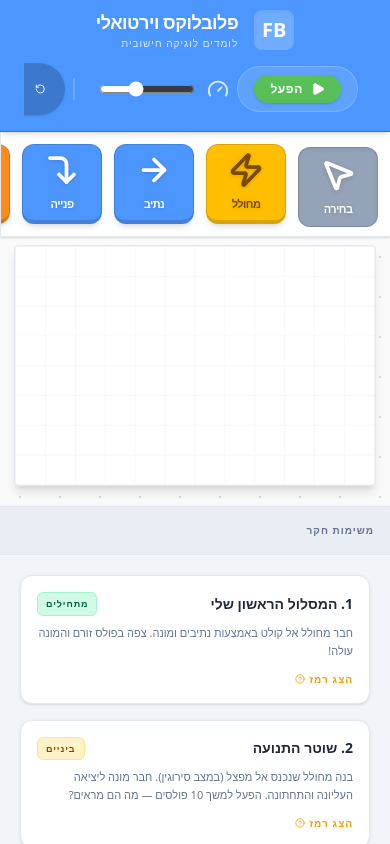
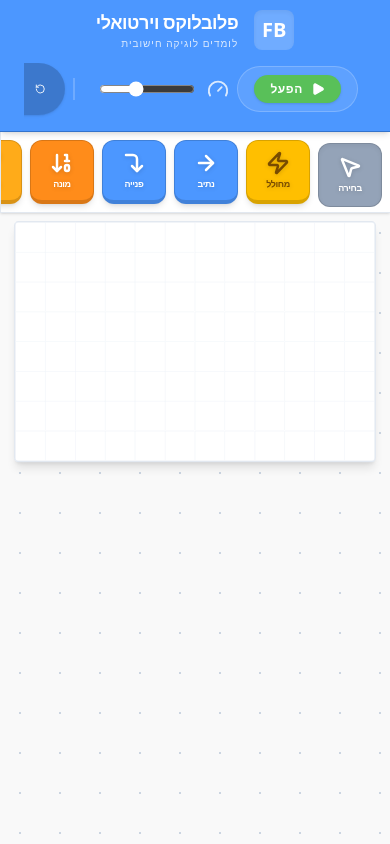
Before and after one commit to moshe1ch-kidi/FlowBlock, a React (Vite) app: page / in a window 390 px wide. Built offline with nearby package versions, Linux system fonts and the light colour scheme.

Commit message:
Update App.tsx

```diff
--- a/src/App.tsx
+++ b/src/App.tsx
@@ -20,6 +20,7 @@ export default function App() {
   const [selectedTool, setSelectedTool] = useState<string>('cursor');
   const [selectedCell, setSelectedCell] = useState<string | null>(null);
   const [showHelp, setShowHelp] = useState(false);
+  const [showMobileRightSidebar, setShowMobileRightSidebar] = useState(false);
   const [dragSource, setDragSource] = useState<string | null>(null);
   const [dragTarget, setDragTarget] = useState<string | null>(null);
 
@@ -259,6 +260,8 @@ export default function App() {
           </button>
           <input type="file" ref={fileInputRef} onChange={loadFromFile} accept=".json" className="hidden" />
 
+          <button onClick={() => setShowMobileRightSidebar(true)} className="lg:hidden shrink-0 flex items-center gap-1.5 text-xs tracking-widest text-white hover:bg-slate-700 bg-slate-800 font-bold ml-2 px-5 py-2.5 rounded-full shadow-sm transition-colors"><Gauge size={18} /> {selectedCell && blocks[selectedCell] ? 'מאפייני בלוק' : 'משימות חקר'}</button>
+
           <button onClick={() => setShowHelp(true)} className="shrink-0 flex items-center gap-1.5 text-xs tracking-widest text-[#3373CC] hover:bg-blue-50 bg-white font-bold ml-2 px-5 py-2.5 rounded-full shadow-sm transition-colors"><Book size={18} /> מדריך רכיבים</button>
         </div>
       </header>
@@ -269,7 +272,7 @@ export default function App() {
           <div className="p-4 border-b border-slate-100 bg-slate-50 hidden lg:block">
             <h2 className="text-[10px] font-bold text-slate-500 uppercase tracking-widest">מחסן רכיבים</h2>
           </div>
-          <div className="p-3 lg:p-4 flex flex-row lg:grid lg:grid-cols-2 gap-3 overflow-x-auto lg:overflow-y-auto hide-scrollbar shrink-0">
+          <div className="p-2 lg:p-4 flex flex-row lg:grid lg:grid-cols-2 gap-2 lg:gap-3 overflow-x-auto lg:overflow-y-auto hide-scrollbar shrink-0">
             {TOOLS.map(t => {
               const isSelected = selectedTool === t.id;
               const isLightText = t.id !== 'generator';
@@ -278,7 +281,7 @@ export default function App() {
                   key={t.id}
                   onClick={() => { setSelectedTool(t.id); setSelectedCell(null); }}
                   className={cn(
-                    "flex flex-col shrink-0 items-center justify-center p-2 lg:p-3 rounded-xl transition-all h-20 w-20 lg:h-24 lg:w-auto cursor-grab border border-black/10",
+                    "flex flex-col shrink-0 items-center justify-center p-1 lg:p-3 rounded-xl transition-all h-16 w-16 lg:h-24 lg:w-auto cursor-grab border border-black/10",
                     isSelected ? "shadow-inner" : "shadow-md hover:brightness-105"
                   )}
                   style={{
@@ -289,10 +292,10 @@ export default function App() {
                     color: isLightText ? 'white' : '#784b00'
                   }}
                 >
-                  <div dir="ltr" className="mb-2 drop-shadow-sm">
-                    <t.icon size={36} strokeWidth={2.5} />
+                  <div dir="ltr" className="mb-0.5 lg:mb-2 drop-shadow-sm">
+                    <t.icon className="w-6 h-6 lg:w-9 lg:h-9" strokeWidth={2.5} />
                   </div>
-                  <span className="text-[11px] font-bold tracking-tighter drop-shadow-sm">{t.label}</span>
+                  <span className="text-[9px] lg:text-[11px] font-bold tracking-tighter drop-shadow-sm truncate w-full text-center">{t.label}</span>
                 </button>
               );
             })}
@@ -466,14 +469,20 @@ export default function App() {
         </main>
 
         {/* Right Sidebar - Properties & Challenges */}
-        <aside className="w-full lg:w-80 border-t lg:border-t-0 lg:border-r border-slate-200 bg-slate-100 flex flex-col shadow-sm shrink-0 z-10 max-h-[40vh] lg:max-h-full">
+        <aside className={cn(
+          "lg:w-80 border-t lg:border-t-0 lg:border-r border-slate-200 bg-slate-100 flex-col shadow-sm shrink-0 lg:max-h-full",
+          showMobileRightSidebar ? "fixed inset-0 z-50 flex" : "hidden lg:flex"
+        )}>
           <div className="p-4 border-b border-slate-200 flex items-center justify-between bg-slate-200/50">
             <h2 className="text-[10px] font-bold text-slate-500 uppercase tracking-widest">
               {selectedBlock ? 'מאפייני בלוק' : 'משימות חקר'}
             </h2>
+            <button onClick={() => setShowMobileRightSidebar(false)} className="lg:hidden p-2 bg-white rounded-full text-slate-500 hover:bg-slate-200">
+              <X size={16} />
+            </button>
           </div>
 
-          <div className="flex-1 overflow-y-auto p-5">
+          <div className="flex-1 overflow-y-auto p-5 pb-20 lg:pb-5">
             {selectedBlock ? (
                <div className="space-y-6">
                  <div className="flex items-center gap-3 pb-4 border-b border-slate-200">
```
